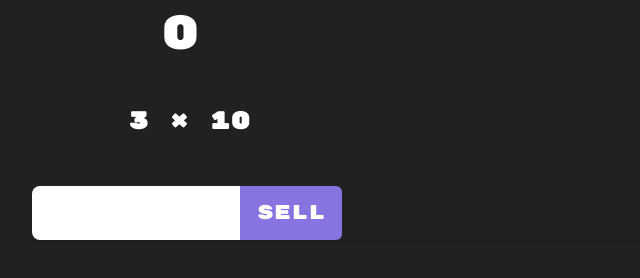
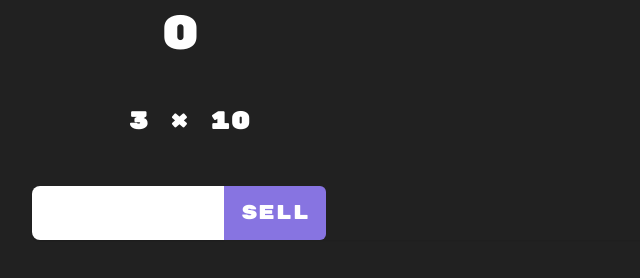
Before and after one commit to artemkaFismat/Math-Contest, a plain HTML site: page index.html in a window 1280 px wide. Shown: the part 98-376 px from the top of the page, without its empty margins (0-640 px from the left). Drawn offline with nearby package versions, Linux system fonts and the light colour scheme.

Commit message:
Update index.html

```diff
--- a/index.html
+++ b/index.html
@@ -35,7 +35,7 @@
         <div class="mt-12 ml-8">
             <label for="hs-trailing-button-add-on" class="sr-only">Label</label>
             <div class="flex rounded-lg shadow-sm">
-              <input type="text" id="answer" name="hs-trailing-button-add-on" class="text-xl text-black py-3 px-4 block w-52 font-semibold shadow-sm rounded-s-lg text-sm focus:z-10 disabled:opacity-50 disabled:pointer-events-none">
+              <input type="text" id="answer" name="hs-trailing-button-add-on" class="text-xl text-black py-3 px-4 block w-48 font-semibold shadow-sm rounded-s-lg text-sm focus:z-10 disabled:opacity-50 disabled:pointer-events-none">
               <button type="button" onClick="checkAnswer()" id="button" class="text-xl py-3 px-4 inline-flex justify-center items-center gap-x-2 text-sm rounded-e-md border border-transparent bg-[#8774E1] text-white hover:bg-[#634cd9] focus:outline-none focus:bg-[#634cd9] disabled:opacity-50 disabled:pointer-events-none">
                 sell
               </button>
```
